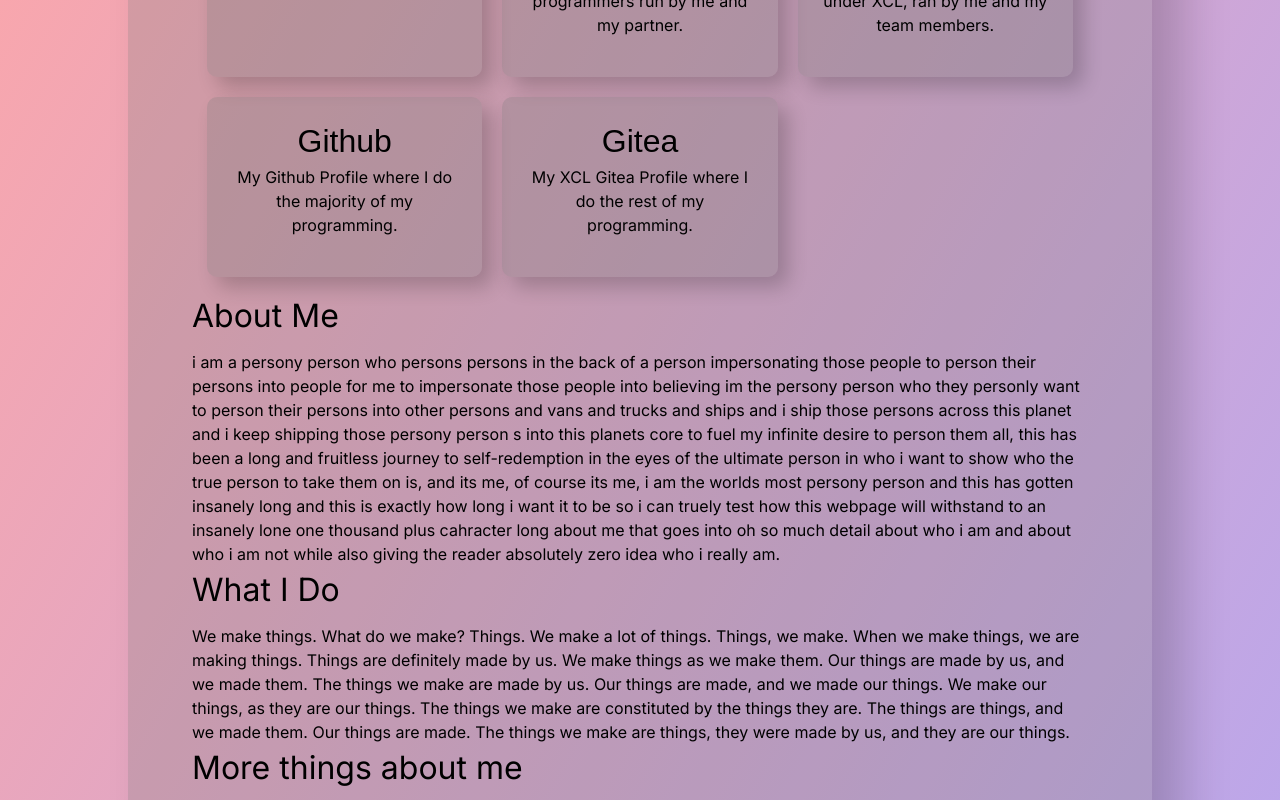
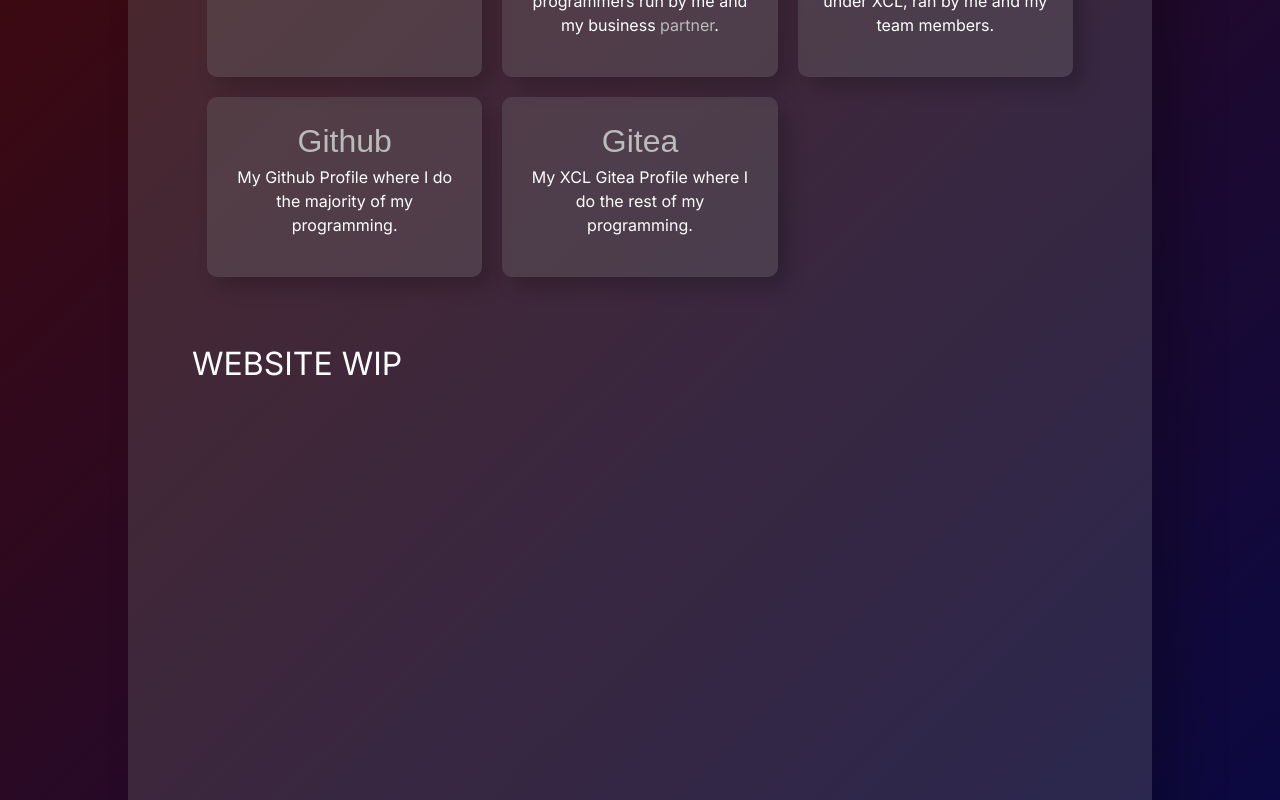
Before and after one commit to Khorne101/website, a Next.js app: page / in a window 1280 px wide. Shown: the part 360-1160 px from the top of the page. Built offline with nearby package versions, Linux system fonts and the light colour scheme.

Commit message:
First Public "Beta" Release

```diff
--- a/app/globals.css
+++ b/app/globals.css
@@ -3,20 +3,32 @@
 @tailwind utilities;
 @import url("https://fonts.googleapis.com/css2?family=Orbitron&display=swap");
 
-:root {
+/* :root {
   background-color: #fff;
   color: black;
 }
+a:link {
+  color: #444444;
+}
+a:visited {
+  color: #444444;
+} */
 
-@media (prefers-color-scheme: dark) {
+/* @media (prefers-color-scheme: dark) { */
   :root {
     background-color: black;
     color: white;
   }
-}
+  a:link {
+    color: #bbbbbb;
+  }
+  a:visited {
+    color: #bbbbbb;
+  }
+/* } */
 
 :root {
-  background-image: linear-gradient(to bottom right, #ff222266, #2222ff66);
+  background-image: linear-gradient(to bottom right, #ff222244, #2222ff44);
   margin-top: 0px;
   overflow-x: hidden;
 }
@@ -56,6 +68,7 @@ body {
 
 .content {
   margin-top: calc(15vh - 1px);
+  margin-bottom: 5vh;
   margin-left: 10vw;
   margin-right: 10vw;
   padding: 5%;
@@ -109,6 +122,21 @@ p {
   margin-bottom: 0px;
   font-size: 1rem;
 }
+
+.filler {
+  height: 50vh
+}
+
+
+
+
+
+
+
+
+
+
+
 
 
 @media only screen and (max-width: 1800px) {
--- a/app/page.tsx
+++ b/app/page.tsx
@@ -18,7 +18,7 @@ export default function Home() {
           </box>
           <box>
             <h3><Link href="https://xcl.vercel.app">XCL</Link></h3>
-            <p>A Organization of programmers run by me and my <Link href="https://hri7566.info">partner</Link>.</p>
+            <p>A Organization of programmers run by me and my business <Link href="https://hri7566.info">partner</Link>.</p>
           </box>
           <box>
             <h3><Link href="https://xnl.vercel.app">XNL</Link></h3>
@@ -33,7 +33,7 @@ export default function Home() {
             <p>My XCL Gitea Profile where I do the rest of my programming.</p>
           </box>
         </div>
-        <h3>
+        {/* <h3>
           About Me
         </h3>
         <p>
@@ -66,7 +66,10 @@ export default function Home() {
         <p>
           We make things. What do we make? Things. We make a lot of things. Things, we make. When we make things, we are making things. Things are definitely made by us. We make things as we make them. Our things are made by us, and we made them. The things we make are made by us. Our things are made, and we made our things. We make our things, as they are our things. The things we make are constituted by the things they are. The things are things, and we made them. Our things are made. The things we make are things, they were made by us, and they are our things.
         </p>
-        <h3>Images</h3>
+        <h3>Images</h3> */}
+        <h3><br></br>WEBSITE WIP</h3>
+        <div className="filler">
+        </div>
       </div>
     </div>
   );
```
